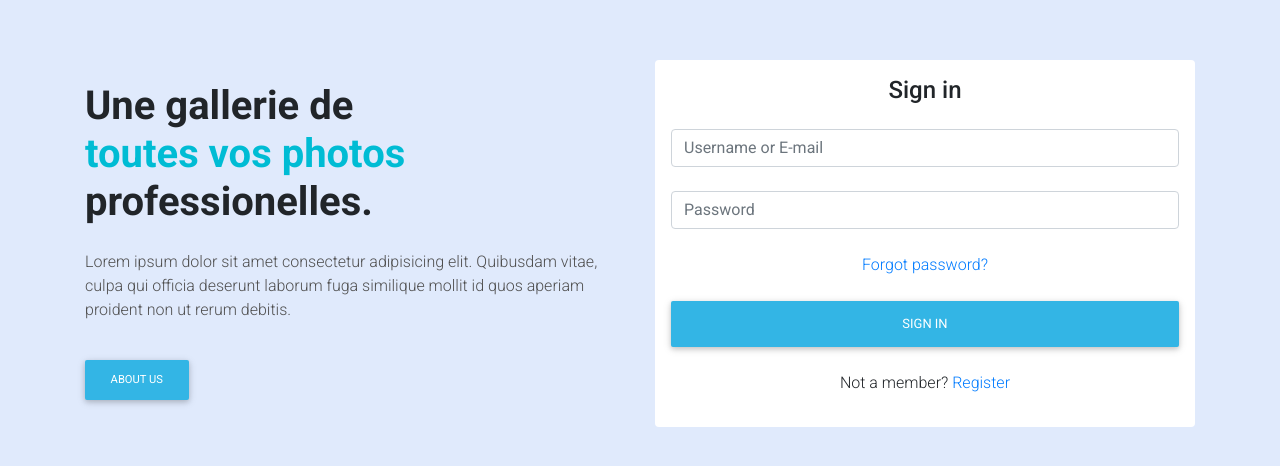
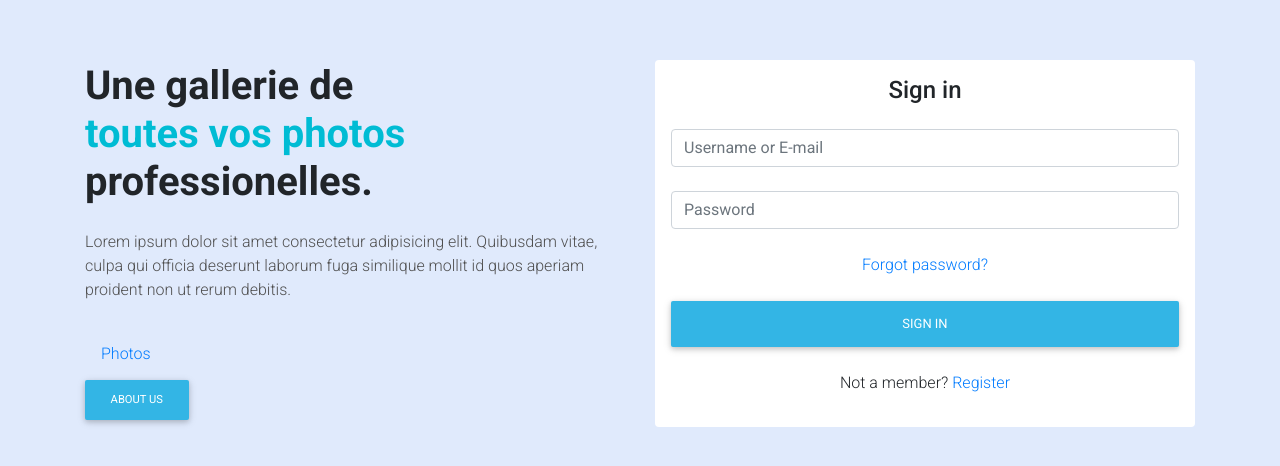
Before and after one commit to jaures-appia/gallery-frontend, a Vue app: page / in a window 1280 px wide. Shown: the part 156-622 px from the top of the page. Built offline with nearby package versions, Linux system fonts and the light colour scheme.

Commit message:
preapre to deployed

```diff
--- a/package.json
+++ b/package.json
@@ -5,7 +5,8 @@
   "scripts": {
     "serve": "vue-cli-service serve",
     "build": "vue-cli-service build",
-    "lint": "vue-cli-service lint"
+    "lint": "vue-cli-service lint",
+    "start": "node server.js"
   },
   "dependencies": {
     "axios": "^0.20.0",
--- a/server.js
+++ b/server.js
@@ -5,6 +5,9 @@ const path = require('path')
 const app = express()
 
 app.use('/', serveStatic(path.join(__dirname, '/dist')))
+app.get(/.*/, (req, res) => {
+	res.sendfile(__dirname + "/dist/index.html")
+})
 
 const port = process.env.PORT || 8000
 app.listen(port, console.log("started on port : " + port))
--- a/src/views/Home.vue
+++ b/src/views/Home.vue
@@ -16,6 +16,7 @@
                   <div class="col-md-6">
                     <h1 class="mb-4 font-weight-bold">Une gallerie de <br><span class="cyan-text">toutes vos photos</span><br>professionelles.</h1>
                     <p class="mb-4 pb-2 dark-grey-text">Lorem ipsum dolor sit amet consectetur adipisicing elit. Quibusdam vitae, culpa qui officia deserunt laborum fuga similique mollit id quos aperiam proident non ut rerum debitis.</p>
+                    <router-link class="nav-link" to="/my-photos">Photos</router-link>
                     <button type="button" class="btn btn-info btn-rounded btn-md ml-md-0">ABOUT US</button>
                   </div>
                   <!--Grid column-->
```
Also changed, not shown: 15 other files (tests, documents, lock files or other folders).
